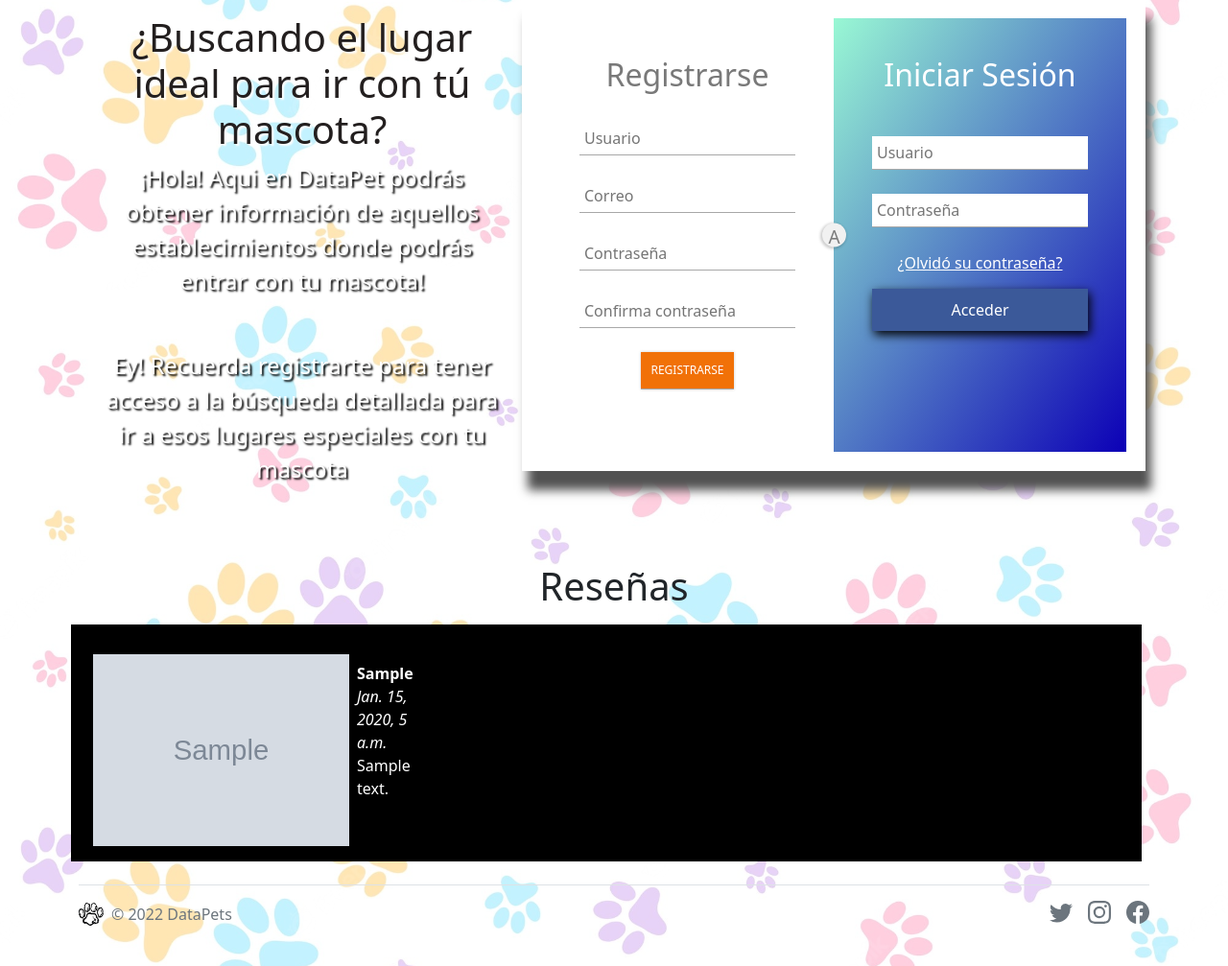
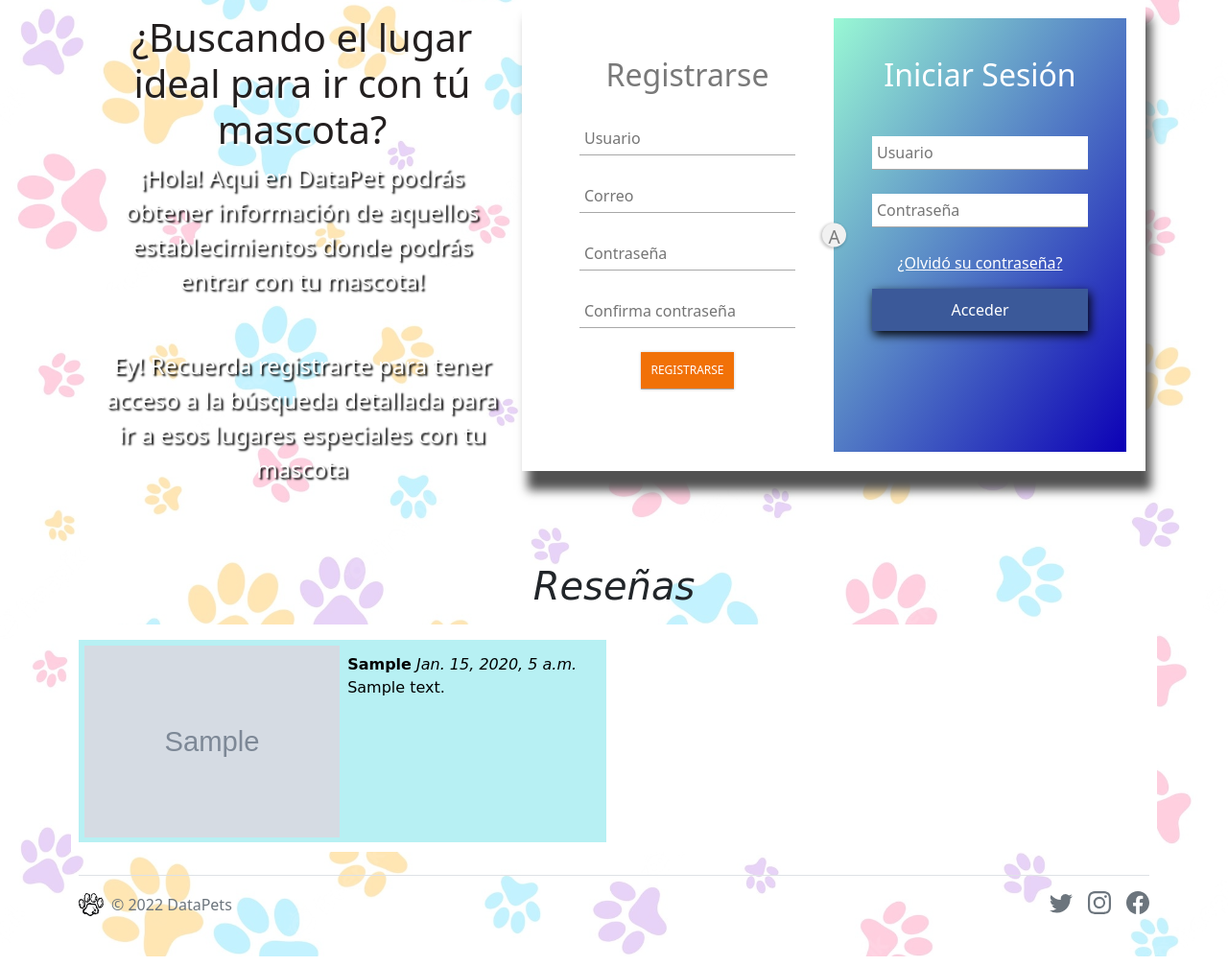
Before and after one commit to meyer-pidiache/DataPets, a Django app: page / in a window 1280 px wide. Shown: the part 551-1558 px from the top of the page at 96% size. Run offline with Django 4.2, Linux system fonts and the light colour scheme; tables that the repository leaves empty hold one stand-in row (values such as "Sample post"); grey boxes marked "Sample" are stand-in pictures; some libraries are stand-ins or nearby versions.

Commit message:
cambios reseña y boton

```diff
--- a/static/assets/css/styles.css
+++ b/static/assets/css/styles.css
@@ -26,15 +26,7 @@
   box-sizing: border-box;
 }
 
-.FC2 {
-  width: 100%;
-  display: flex;
-  padding: 10px;
-  position: relative;
-  top: auto;
-  background-color: black;
-  flex: 1 1 auto;
-}
+
 
 h1 {
   position: relative;
@@ -46,12 +38,14 @@ h1 {
   flex: 1 1 auto;
   width: 50%;
   padding: 1%;
+  background-color: #b7f0f3;
 }
 
 .FC2_2 {
-  display: block;
-  flex: 1 1 auto;
+  display:flex;
+  flex:50%;
   width: 50%;
+ margin-block-end:10px ;
 }
 
 .text-center {
--- a/templates/main/index.html
+++ b/templates/main/index.html
@@ -21,7 +21,7 @@
 
 </div>
 
-<h1 class="pt-5">Reseñas</h1><br>
+<h1 class="pt-5" style="font-style:italic; font-family: cursive;">Reseñas</h1><br>
 
 {% include 'main/index/reviews.html' %}
 
--- a/templates/main/index/reviews.html
+++ b/templates/main/index/reviews.html
@@ -1,10 +1,10 @@
 {% load static %}
-<div class="row g-3 FC2">
+<div class="row g-3 FC2"  style=" background-color: #ffffff;" >
     {% for review in reviews %}
-    <div class="col-md-12 col-lg-6 FC2_2">
+    <div class="col-md-12 col-lg-6 FC2_2" style=" font-family: cursive; ">
         <div class="FC2_1">
-            <img src="media/{{ review.user.profile.profile_picture }}" class="per">
-            <p class="text-md-start p-2">
+            <img src="media/{{ review.user.profile.profile_picture }}" class="per" >
+            <p class="text-md-start p-2 " style="color: #000;  "  >
                 <b>{{ review.user.first_name }}</b>
                 <i>{{ review.pub_date }}</i>
                 {{ review.review_text }}
```
Also changed, not shown: templates/user/user.html (+7 -4 lines), static/assets/img/lapiz.png (added), templates/partials/head.html (line endings or trailing spaces).
